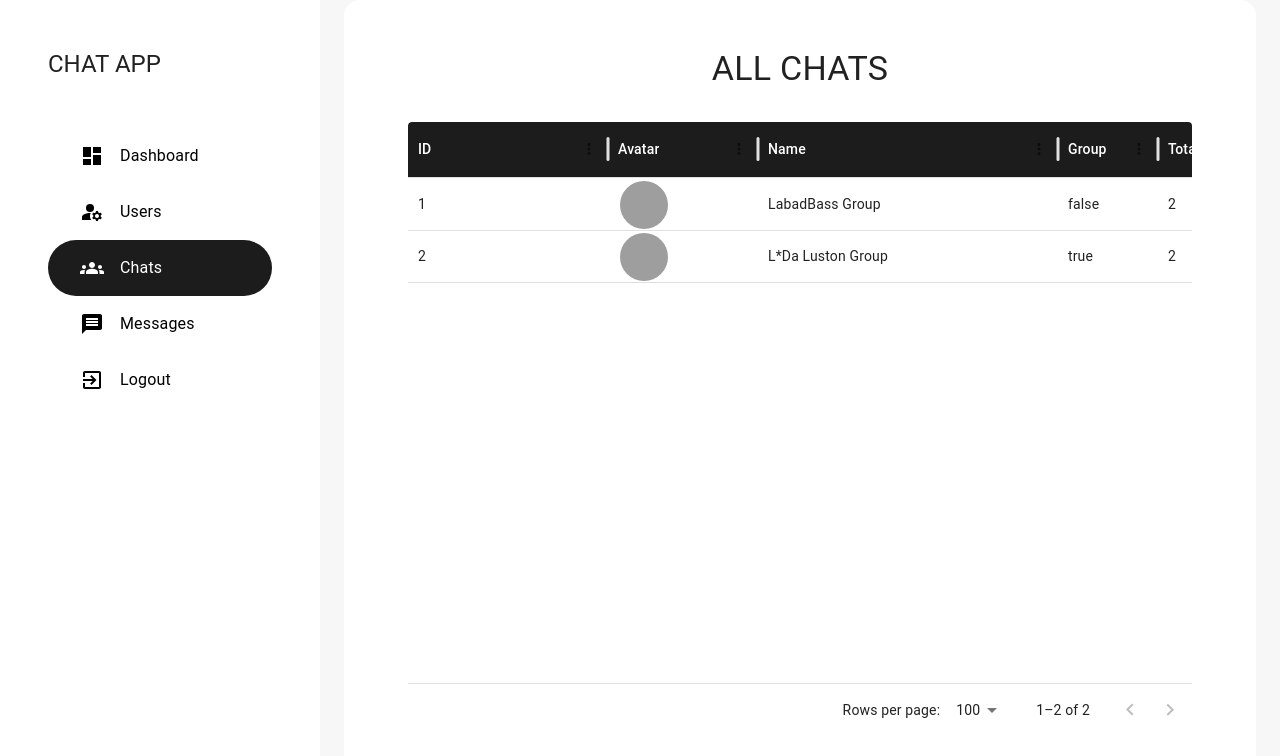
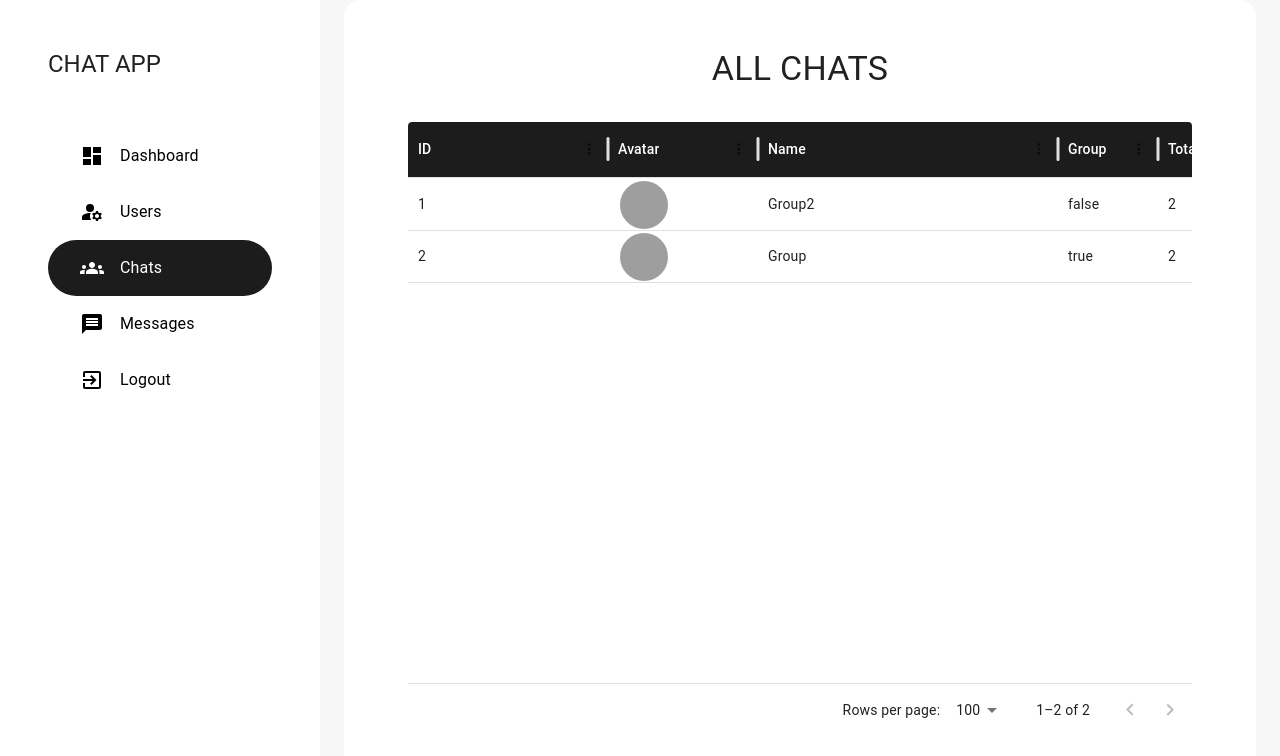
Before and after one commit to rahulsirohi077/ChatApp, a React (Vite) app in the folder frontend/: page /admin/chats in a window 1280 px wide. Shown: the top 756 px of the page. Built offline with nearby package versions, Linux system fonts and the light colour scheme; grey boxes are pictures that could not be loaded.

Commit message:
add cmts

```diff
--- a/frontend/src/constants/sampleData.js
+++ b/frontend/src/constants/sampleData.js
@@ -97,7 +97,7 @@ export const dashboardData = {
 
     chats: [
       {
-        name: "LabadBass Group",
+        name: " Group2 ",
         avatar: ["https://www.w3schools.com/howto/img_avatar.png"],
         _id: "1",
         groupChat: false,
@@ -113,7 +113,7 @@ export const dashboardData = {
         },
       },
       {
-        name: "L*Da Luston Group",
+        name: "Group",
         avatar: ["https://www.w3schools.com/howto/img_avatar.png"],
         _id: "2",
         groupChat: true,
@@ -133,7 +133,7 @@ export const dashboardData = {
     messages: [
       {
         attachments: [],
-        content: "L*uda ka Message hai",
+        content: "Msg hai",
         _id: "sfnsdjkfsdnfkjsbnd",
         sender: {
           avatar: "https://www.w3schools.com/howto/img_avatar.png",
```
